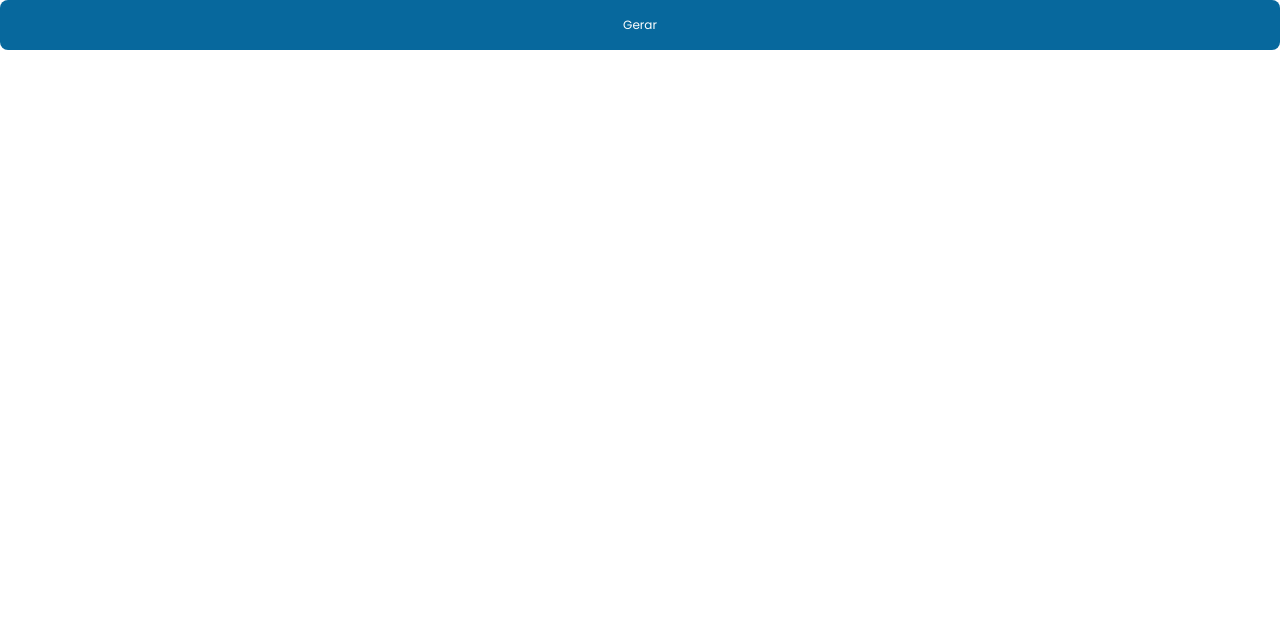
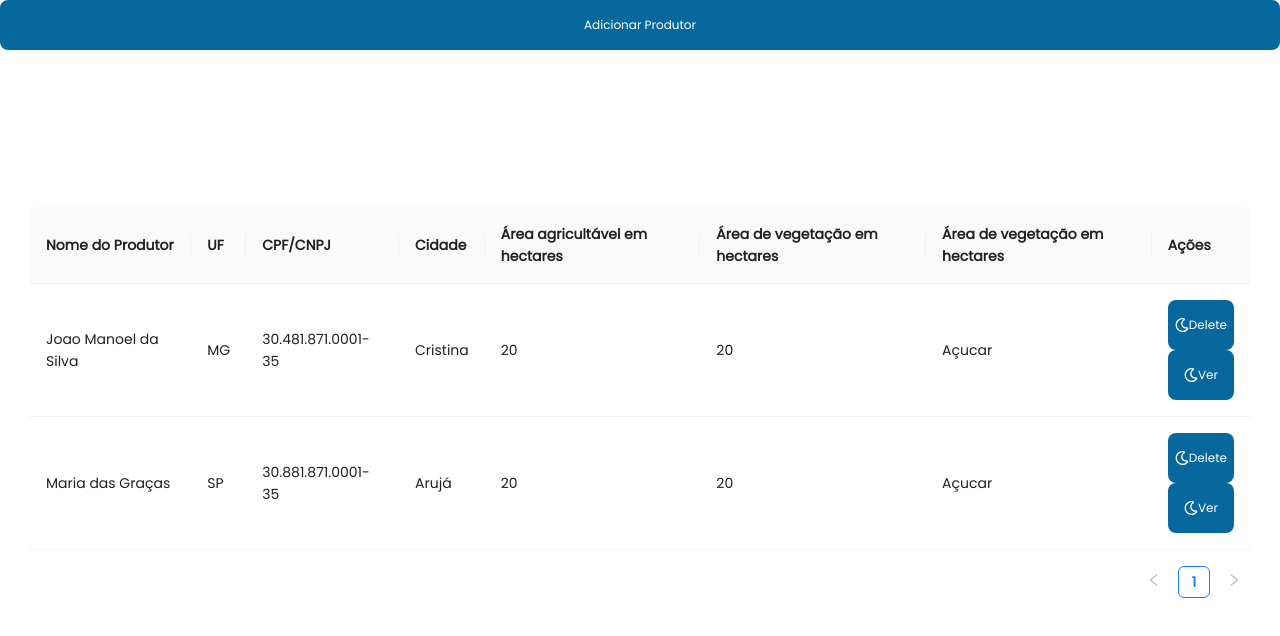
Before and after one commit to evertonjacksondev/app-front-verx, a React (Vite) app: page / in a window 1280 px wide. Shown: the top 636 px of the page. Built offline with nearby package versions, Linux system fonts and the light colour scheme.

Commit message:
create mock list of producers

```diff
--- a/src/components/molecules/IconButton.tsx
+++ b/src/components/molecules/IconButton.tsx
@@ -1,14 +1,17 @@
 import { Button } from "../atoms/Button"
 import { FaRegMoon } from "react-icons/fa";
 
+interface IIconButtonProps {
+    name?: string
+}
 
 
-
-export const IconButton = () => {
+export const IconButton = ({ name }: IIconButtonProps) => {
 
     return (
         <Button>
             <FaRegMoon />
+            {name}
         </Button>
     )
 }
--- a/src/components/molecules/SelectField.tsx
+++ b/src/components/molecules/SelectField.tsx
@@ -2,17 +2,18 @@ import { Fragment } from "react"
 import { Select } from "../atoms/Select"
 
 interface ISelectProps {
-    name: string,
-    option: { id: string | number, name: string; value: string }[];
+    name: string
+    option: { id: string | number, name: string; value: string }[]
+    placeHolder: string
 }
 
-export const SelectField = ({ name, option }: ISelectProps) => {
+export const SelectField = ({ name, placeHolder, option }: ISelectProps) => {
 
 
     return (
 
         <Fragment>
-            {name}
+            {placeHolder}
             <Select name={name}>
                 <option value="" hidden>Selecione a {name}</option>
                 {option.map((items) => (
--- a/src/components/molecules/TextField.tsx
+++ b/src/components/molecules/TextField.tsx
@@ -4,12 +4,13 @@ import { Input } from "../atoms/Input";
 
 interface ITextField {
     name: string
+    placeHolder: string
 }
 
-export const TextField = ({ name }: ITextField) => {
+export const TextField = ({ name, placeHolder }: ITextField) => {
     return (
         <Fragment>
-            {name}
+            {placeHolder}
             <Input name={name} />
         </Fragment>)
 }
--- a/src/components/molecules/TextFieldMask.tsx
+++ b/src/components/molecules/TextFieldMask.tsx
@@ -47,12 +47,13 @@ export const InputMaskField = styled(InputMask) <IInputProps>`
 interface ITextFieldMask {
   name: string
   mask: string
+  placeHolder: string
 }
 
-export const TextFieldMask = ({ name, mask }: ITextFieldMask) => {
+export const TextFieldMask = ({ name, mask, placeHolder }: ITextFieldMask) => {
   return (
     <Fragment>
-      {name}
+      {placeHolder}
       <InputMaskField name={name} mask={mask} />
     </Fragment>
   )
--- a/src/components/organisms/Modal.tsx
+++ b/src/components/organisms/Modal.tsx
@@ -78,24 +78,25 @@ export const Modal = () => {
   const handleClick = () => {
     setIsActiveModal(!isActiveModal)
   }
+
+
   return (
     <ModalContainer>
       <ModalContainerListItems>
         <ModalBar icon='product' name="Cadastrar Produtor Rural" />
         <ModalListItems>
           <ModalItem>
-            <TextFieldMask name="CPF ou CNPJ" mask="99.999.999/9999-99" key="1" />
-            <TextField name="Nome do produtor" key="2" />
-            <TextField name="Nome da Fazenda" key="3" />
-            <TextField name="Cidade" key="4" />
+            <TextFieldMask name='document' placeHolder="CPF ou CNPJ" mask="99.999.999/9999-99" key="1" />
+            <TextField name="nameClient" placeHolder="Nome do produtor" key="2" />
+            <TextField name="nameFarm" placeHolder="Nome da Fazenda" key="3" />
+            <TextField name="city" placeHolder="Cidade" key="4" />
           </ModalItem>
           <ModalItem>
-            <SelectField name='UF' option={ufData}></SelectField>
-            <TextField name="Área total em hectares da fazenda" key="6" />
-            <TextField name="Área agricultável em hectares" key="7" />
-            <TextField name="Área de vegetação em hectares" key="78" />
-            <SelectField name="Culturas plantadas"  option={productData} key="9" />
-
+            <SelectField name="UF" placeHolder='UF' option={ufData}></SelectField>
+            <TextField name="farmArea" placeHolder="Área total em hectares da fazenda" key="6" />
+            <TextField name="availableArea" placeHolder="Área agricultável em hectares" key="7" />
+            <TextField name="unavailableArea" placeHolder="Área de vegetação em hectares" key="8" />
+            <SelectField name="product" placeHolder="Culturas plantadas" option={productData} key="9" />
           </ModalItem>
         </ModalListItems>
         <ModalListItemsButton>
--- /dev/null
+++ b/src/components/organisms/Table.tsx
@@ -0,0 +1,33 @@
+import { Table } from "antd"
+import styled from "styled-components"
+
+interface ITableProps {
+
+    columns: Array<any>
+    dataSource: Array<any>
+
+}
+
+const ContainerTable = styled.div`
+display:flex;
+justify-content:center;
+align-items:center;
+height:90vh;
+`
+const ContainerItemTable = styled.div`
+width:1220px;
+
+`
+
+export const NewTable = ({ columns, dataSource }: ITableProps) => {
+
+
+    return (
+        <ContainerTable>
+            <ContainerItemTable>
+                <Table columns={columns} dataSource={dataSource} />
+            </ContainerItemTable>
+        </ContainerTable>
+
+    )
+}
--- a/src/components/pages/Home.tsx
+++ b/src/components/pages/Home.tsx
@@ -2,15 +2,71 @@ import { Fragment } from "react"
 import { Button } from "../atoms/Button"
 import { useProviderGlobal } from "../../context/global.context"
 import { Modal } from '../organisms/Modal'
+import ListOfProducers from "../../db/ListOfProducers.json"
+import { IconButton } from "../molecules/IconButton"
+import { NewTable } from "../organisms/Table"
 
 export const Home = () => {
 
     const { isActiveModal, setIsActiveModal } = useProviderGlobal()
 
+
+    const columns = [
+        {
+            title: 'Nome do Produtor',
+            dataIndex: 'nameClient',
+            key: 'nameClient',
+        },
+        {
+            title: 'UF',
+            dataIndex: 'UF',
+            key: 'UF',
+        },
+        {
+            title: 'CPF/CNPJ',
+            dataIndex: 'document',
+            key: 'document',
+        },
+        {
+            title: 'Cidade',
+            dataIndex: 'city',
+            key: 'city',
+        },
+        {
+            title: 'Área agricultável em hectares',
+            dataIndex: 'availableArea',
+            key: 'availableArea',
+        },
+        {
+            title: 'Área de vegetação em hectares',
+            dataIndex: 'unavailableArea',
+            key: 'unavailableArea',
+        },
+        {
+            title: 'Área de vegetação em hectares',
+            dataIndex: 'product',
+            key: 'Culturas plantadas',
+        },
+        {
+            title: 'Ações',
+            dataIndex: 'action',
+            key: 'action',
+            render: () => {
+                return (
+                    <Fragment>
+                        <IconButton name="Delete" />
+                        <IconButton name="Ver" />
+                    </Fragment>)
+
+            },
+        },
+
+    ]
     return (
         <Fragment>
             <Modal />
-            <Button onClick={() => setIsActiveModal(!isActiveModal)}>Gerar</Button>
+            <Button onClick={() => setIsActiveModal(!isActiveModal)}>Adicionar Produtor</Button>
+            <NewTable columns={columns} dataSource={ListOfProducers} />
         </Fragment>
     )
 }
--- /dev/null
+++ b/src/db/ListOfProducers.json
@@ -0,0 +1,24 @@
+[
+    {
+        "id": 1,
+        "document": "30.481.871.0001-35",
+        "nameClient": "Joao Manoel da Silva",
+        "nameFarm": "Soja",
+        "city": "Cristina",
+        "UF": "MG",
+        "availableArea": 20,
+        "unavailableArea": 20,
+        "product": "Açucar"
+    },
+    {
+        "id": 1,
+        "document": "30.881.871.0001-35",
+        "nameClient": "Maria das Graças",
+        "nameFarm": "Soja",
+        "city": "Arujá",
+        "UF": "SP",
+        "availableArea": 20,
+        "unavailableArea": 20,
+        "product": "Açucar"
+    }
+]
--- a/src/index.css
+++ b/src/index.css
@@ -1,4 +1,5 @@
 *{
     font-family: 'Poppins';font-size: 14px;
     margin:0px;
+
 }
```
